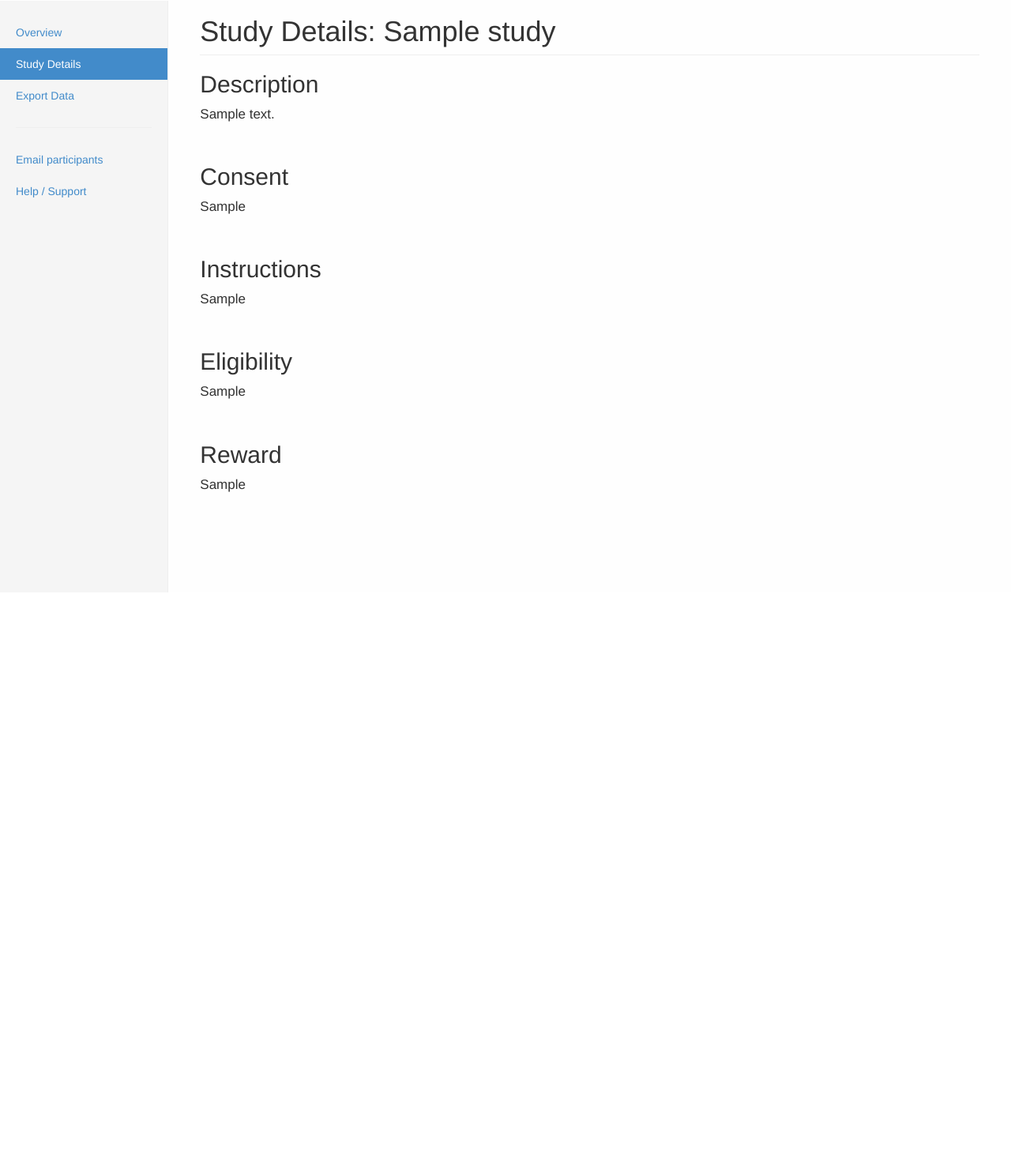
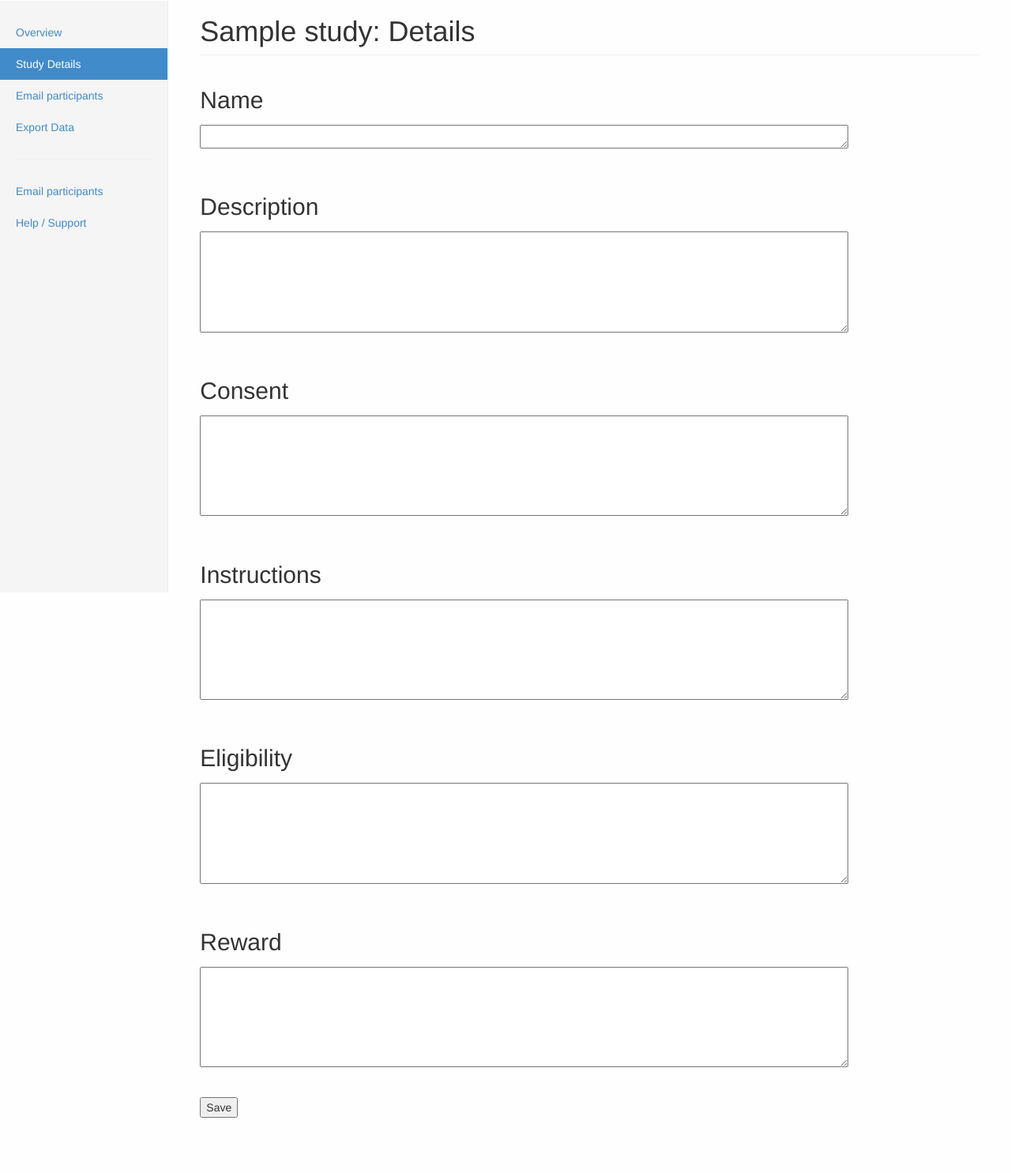
Before and after one commit to vpandeliev/tangra, a Django app: template templates/investigator/study_details.html in a window 1280 px wide. Shown: the part 50-1535 px from the top of the page at 79% size. Before the commit the page ends 800 px from the top, so only its background shows below. Run offline with Django 3.2, Linux system fonts and the light colour scheme; the template is opened without the code that fills it: values that come from a table or form of the project are taken from there, others are empty; tables that the repository leaves empty hold one stand-in row (values such as "Sample post"); parts of the project's set-up code (start-up, migrations or seed data) failed here and were passed over; some libraries are stand-ins or nearby versions.

Commit message:
Added forms for studies, notes, and emails. The form for studies allows you to edit the information associated with a study (study_details.html) and save the changes to the database.

```diff
--- /dev/null
+++ b/studies/forms.py
@@ -0,0 +1,31 @@
+from django.forms import ModelForm, Textarea, Form, CharField, BooleanField
+from models import Study, Note
+
+class StudyForm(ModelForm):
+	class Meta:
+		model = Study
+		fields = ['name', 'description', 'consent', 'instructions', 'eligibility', 'reward']
+		widgets = {
+            'name': Textarea(attrs={'cols': 80, 'rows': 1}),
+            'description': Textarea(attrs={'cols': 80, 'rows': 5}),
+            'consent': Textarea(attrs={'cols': 80, 'rows': 5}),
+            'instructions': Textarea(attrs={'cols': 80, 'rows': 5}),
+            'eligibility': Textarea(attrs={'cols': 80, 'rows': 5}),
+            'reward': Textarea(attrs={'cols': 80, 'rows': 5}),
+        }
+
+        help_texts = {
+            'name': ('Some useful help text.'),
+        }
+
+class NoteForm(ModelForm):
+    class Meta:
+		model = Note
+		fields = ['datum', 'attachment', 'email']
+		widgets = {
+			'datum': Textarea(attrs={'rows': 4}),
+    	}
+
+class EmailForm(Form):
+    subject = CharField(label='Subject', widget=Textarea(attrs={'cols': 80, 'rows': 1}))
+    body = CharField(label='Email body', widget=Textarea(attrs={'cols': 80, 'rows': 8}))
--- a/templates/investigator/study_details.html
+++ b/templates/investigator/study_details.html
@@ -1,6 +1,6 @@
 {% extends 'dashboard.html' %}
 
-{% block title %}Dashboard{% endblock %}
+{% block title %}Details{% endblock %}
 
 {% block head %}
   {% load staticfiles %}
@@ -11,33 +11,43 @@
 <ul class="nav nav-sidebar">
   <li><a href="{% url 'studies:investigator:study' study_id %}">Overview</a></li>
   <li class="active"><a href="#">Study Details</a></li>
-  <li><a href="#">Export Data</a></li>
+  <li><a href="{% url 'studies:investigator:email_all' study_id %}">Email participants</a></li>
+  <li><a href="{% url 'studies:investigator:export' study_id %}">Export Data</a></li>
 </ul>
 {% endblock %}
 
-{% block page-title %}Study Details: {{study.name}}{% endblock %}
+{% block page-title %}{{study.name}}: Details{% endblock %}
 
 {% block page-content %}
 
-<h2>Description</h2>
-<p style="font-size:17px">{{study.description}}</p>
-<br>
+<form action="{% url 'studies:investigator:details' study_id %}" method="post">
+	{% csrf_token %}
 
-<h2>Consent</h2>
-<p style="font-size:17px">{{study.consent}}</p>
-<br>
+	<label for="{{ form.name.id_for_label }}"><h2>Name</h2></label>
+    <p style="font-size:17px">{{ form.name }}</p>
+    <br>
 
-<h2>Instructions</h2>
-<p style="font-size:17px">{{study.instructions}}</p>
-<br>
+    <label for="{{ form.description.id_for_label }}"><h2>Description</h2></label>
+    <p style="font-size:17px">{{ form.description }}</p>
+    <br>
 
-<h2>Eligibility</h2>
-<p style="font-size:17px">{{study.eligibility}}</p>
-<br>
+    <label for="{{ form.consent.id_for_label }}"><h2>Consent</h2></label>
+    <p style="font-size:17px">{{ form.consent }}</p>
+    <br>
 
-<h2>Reward</h2>
-<p style="font-size:17px">{{study.reward}}</p>
-<br>
+    <label for="{{ form.instructions.id_for_label }}"><h2>Instructions</h2></label>
+    <p style="font-size:17px">{{ form.instructions }}</p>
+    <br>
 
+    <label for="{{ form.eligibility.id_for_label }}"><h2>Eligibility</h2></label>
+    <p style="font-size:17px">{{ form.eligibility }}</p>
+    <br>
+
+    <label for="{{ form.reward.id_for_label }}"><h2>Reward</h2></label>
+    <p style="font-size:17px">{{ form.reward }}</p>
+    <br>
+
+	<input type="submit" value="Save" />
+</form>
 
 {% endblock %}
```
